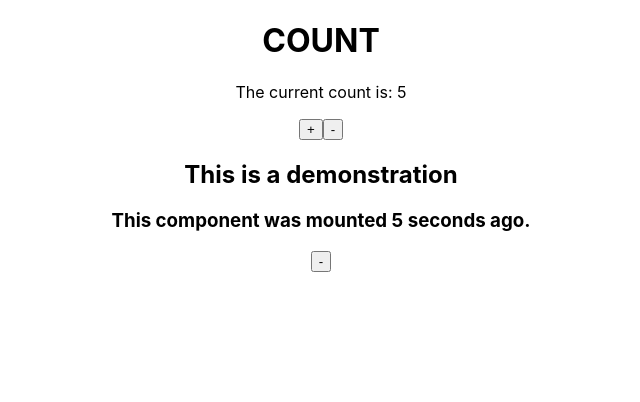
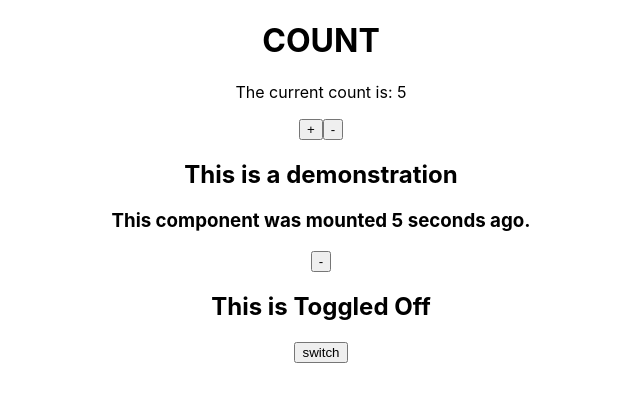
Before and after one commit to matthewmjm/hooks-app, a React (Create React App) app: page / in a window 1280 px wide. Shown: the top 402 px of the page, without its empty margins (319-959 px from the left). Built offline with nearby package versions, Linux system fonts and the light colour scheme.

Commit message:
add a Toggle on and off button

```diff
--- a/src/Demonstration.js
+++ b/src/Demonstration.js
@@ -1,13 +1,16 @@
 import React from 'react';
-import { useCounter } from './hooks/customHooks';
+import { useCounter, useToggler } from './hooks/customHooks';
 
 export default function Demonstration() {
     const [count, , decrement] = useCounter(0)
+    const [isToggled, setIsToggled] = useToggler(false)
     return (
         <div>
             <h2>This is a demonstration</h2>
             <h3>This component was mounted {count} seconds ago.</h3>
             <button onClick={decrement}> - </button>
+            {isToggled ? <h1>This is Toggled On</h1>  : <h2>This is Toggled Off</h2>}
+            <button onClick={() => setIsToggled(!isToggled)}>switch</button>
         </div>
     )
 }
--- a/src/hooks/customHooks.js
+++ b/src/hooks/customHooks.js
@@ -13,3 +13,8 @@ export const useCounter = (initialCount) => {
 
     return [count, increment, decrement]
 }
+
+export const useToggler = (initialState) => {
+    const [isToggled, setIsToggled] = useState(initialState)
+    return [isToggled, setIsToggled]
+}
```
Also changed, not shown: 1 other file (tests, documents, lock files or other folders).
